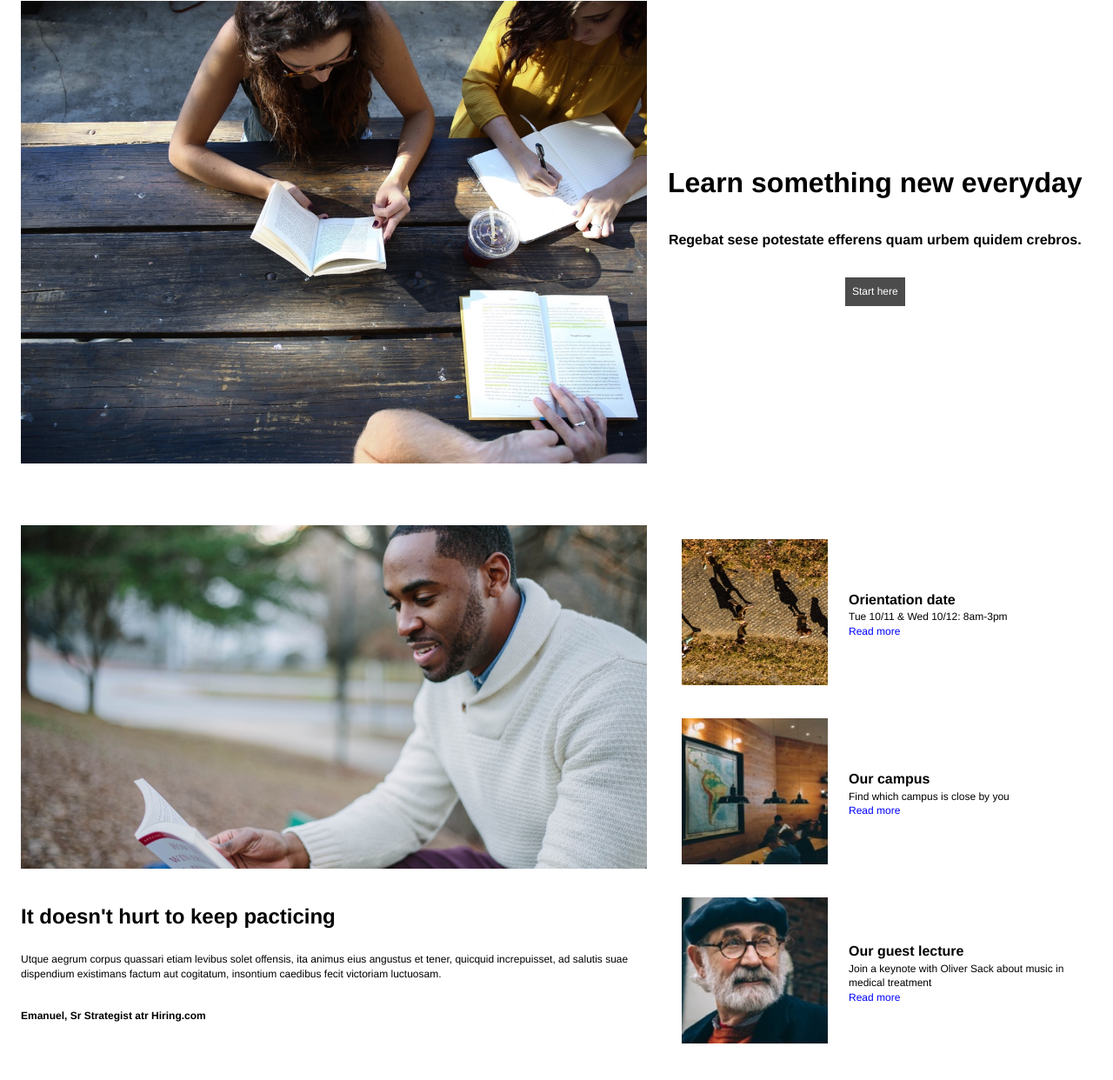
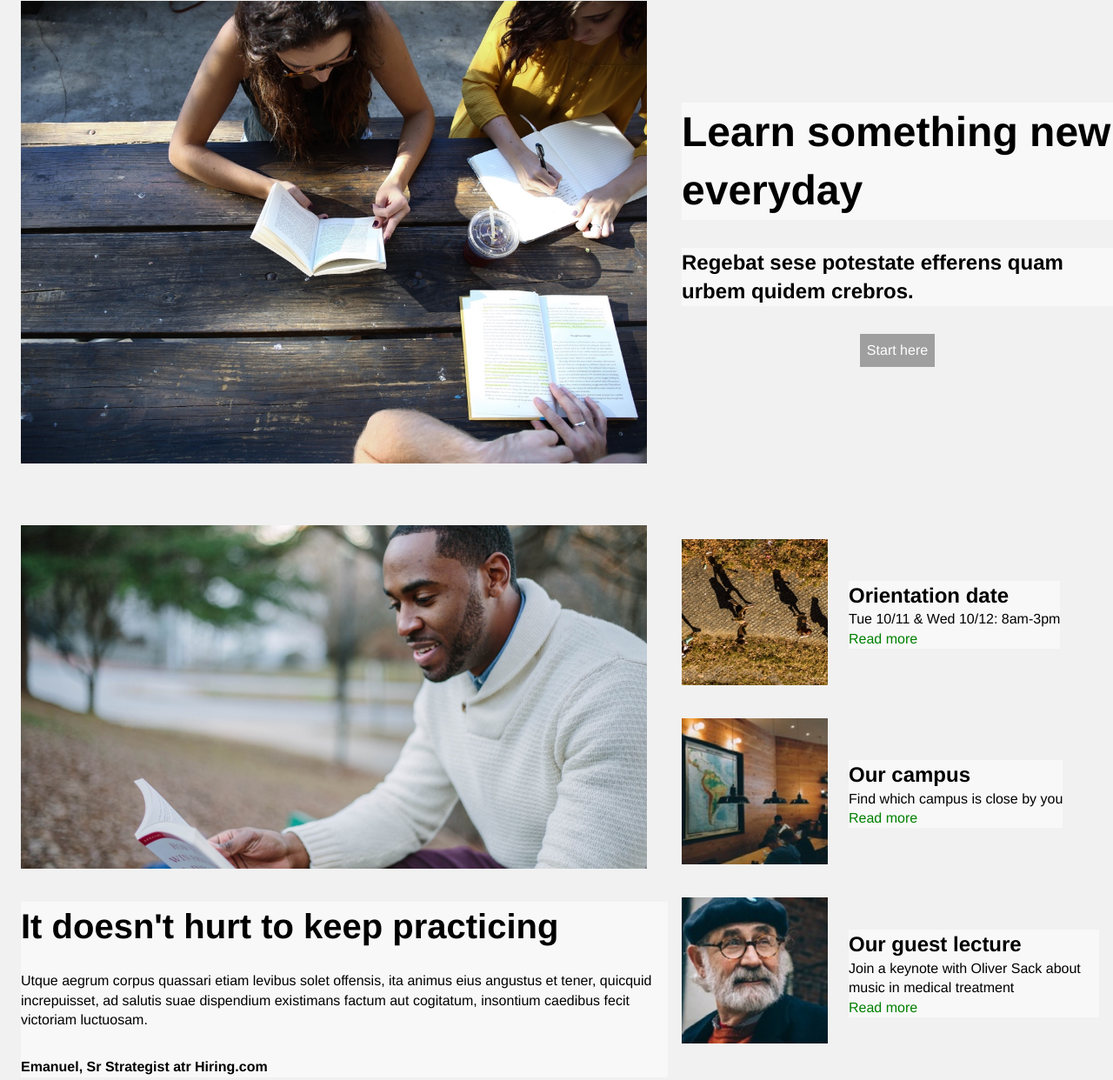
Before and after one commit to esperancecerda/colmar, a plain HTML site: page index.html in a window 1280 px wide. Shown: the part 95-1337 px from the top of the page at 87% size. Drawn offline with Linux system fonts and the light colour scheme.

Commit message:
Updates Look and Feel

```diff
--- a/index.html
+++ b/index.html
@@ -46,7 +46,7 @@
     <div class="textcontent subcontainer-right">
       <h1>Learn something new everyday</h1>
       <h3>Regebat sese potestate efferens quam urbem quidem crebros.</h3>
-      <p id="starthere"class="button">Start here</p>
+      <p id="starthere"class="button"><a href="#">Start here</a></p>
     </div>
   </div>
 
@@ -58,7 +58,7 @@
       <img src="./resources/images/information-main.jpg" alt="man reading outside in the fall">
     </div>
    <div class="information-text">
-      <h2>It doesn't hurt to keep pacticing</h2>
+      <h2>It doesn't hurt to keep practicing</h2>
       <p class="quote">Utque aegrum corpus quassari etiam levibus solet offensis,
         ita animus eius angustus et tener, quicquid increpuisset,
         ad salutis suae dispendium existimans factum aut cogitatum,
--- a/resources/css/style.css
+++ b/resources/css/style.css
@@ -14,6 +14,7 @@ body {
   margin: 0px;
   overflow-x: hidden;
   line-height: 1.4;
+  background-color: rgba(211,211,211,0.3);
 }
 
 .flex {
@@ -29,7 +30,8 @@ body {
 .subcontainer-right {
   max-width: 40%;
 }
-@media only screen and (max-width: 760px){
+/*Mobile containers and subcontainer*/
+@media only screen and (max-width: 480px){
   .subcontainer-left {
     max-width: 100%;
   }
@@ -43,20 +45,36 @@ img, video{
   object-fit: fill;
 }
 h1{
-  font-size: 2rem;
-  font-weight:bold;
+  font-size: 3rem;
+  font-weight:900;
 }
 h2 {
-  font-size: 1.5rem;
+  font-size: 2.5rem;
   font-weight: 700;
 }
 h3 {
-  font-size: 1rem;
+  font-size: 1.5rem;
   font-weight: 600;
 }
 p {
-  font-size: 0.75rem;
+  font-size: 1rem;
 }
+
+/*- interactions mouse on nav elements and buttons-->*/
+.nav li:hover{
+  opacity:0.5;
+}
+.nav a:active{
+  background-color: green;
+}
+#starthere:hover {
+  background-color: green;
+}
+.button a:active {
+  text-decoration: line-through;
+}
+
+
 /* header, nav*/
 .colmaracademy {
   height: 4rem;
@@ -66,7 +84,7 @@ p {
   right: 0;
   left: 0;
   z-index: 1;
-  background-color: white;
+  background-color: rgba(255,255,255, 0.5);
   align-items: center;
   justify-content: space-between;
   display: flex;
@@ -95,7 +113,9 @@ p {
   margin-top: 1rem;
   width: 3rem;
 }
-@media only screen and (max-width: 760px){
+
+/*Mobile Header and NaV*/
+@media only screen and (max-width: 480px){
   .desktop.nav {
     display: none;
   }
@@ -110,35 +130,40 @@ p {
 /*section 1*/
 .section1{
   padding-top: 4rem;
-  /*background-color: gray;*/
 }
 .banner {
   margin: 2rem 1.5rem;
 }
-.button {
-  background-color: rgba(0, 0, 0, 0.7);
-  color: rgba(255,255, 255, 1);
+#starthere {
+  background-color: rgba(125, 125, 125, 0.7);
   padding: 0.5rem 0.5rem;
   margin-top: 2rem;
 }
-#starthere {
+#starthere a{
   text-align: center;
-
+  color: rgba(255,255, 255, 1);
 }
 .textcontent h3 {
   margin-top: 2rem;
   text-align: left;
+  background-color: rgba(255,255,255, 0.5);
 }
 .textcontent h1 {
   text-align: left;
+  background-color: rgba(255,255,255, 0.5);
 }
 .textcontent {
   display: flex;
   flex-direction: column;
   align-items: center;
   justify-content: center;
+  margin-left: 1rem; /* added extra margin of 1rem because it
+  made more sense to have the same margin on all element on
+  right side*/
 }
-@media only screen and (max-width: 760px){
+
+/*Mobile section 1*/
+@media only screen and (max-width: 480px){
   .section1{
     display: block;
   }
@@ -155,10 +180,9 @@ p {
     width: 100%;
     padding:1rem 0;
   }
+}
 
-}
 /*section 2*/
-
 .section2{
   margin-top: 2rem;
 }
@@ -179,6 +203,7 @@ p {
   max-width; 65%;
   text-align: left;
   margin: 0.5rem 0 0.5rem 1.5rem;
+  background-color: rgba(255,255,255, 0.5);
 }
 
 .Orientation, .Campus, .Guest {
@@ -202,6 +227,7 @@ p {
 .information-text {
   text-align: left;
   margin-left: 1.5rem;
+  background-color: rgba(255,255,255, 0.5);
 }
 .information-text h2 {
   margin-bottom: 1.5rem;
@@ -213,10 +239,11 @@ p {
   font-weight: 600;
 }
 .readmore a{
-  color: blue;
+  color: green;
 }
 
-@media only screen and (max-width: 760px){
+/*Mobile section 2*/
+@media only screen and (max-width: 480px){
   .information-main {
     display: none;
   }
@@ -230,6 +257,7 @@ p {
   .image.guest{
     display: none;
   }
+
   .flex.information-more {
     display:block;
   }
@@ -264,13 +292,15 @@ p {
 .course-info {
   text-align: left;
   margin: 2rem 0 1.5rem 2rem;
+  background-color: rgba(255,255,255, 0.5);
 }
 .featured-courses h2 {
   margin: 2rem 0;
+  background-color: rgba(255,255,255, 0.5);
 }
 
-
-@media only screen and (max-width: 760px){
+/*Mobile section 3*/
+@media only screen and (max-width: 480px){
   .course-img, .course-info p{
     display: none;
   }
@@ -297,8 +327,8 @@ p {
     margin-bottom: 2rem;
   }
 }
+
 /*section 4*/
-
 .thesis {
   display:flex;
   justify-content: flex-start;
@@ -310,15 +340,17 @@ p {
   max-width; 65%;
   height: auto;
   margin: 0.5rem 0 0.5rem 1.5rem;
+  background-color: rgba(255,255,255, 0.5);
 }
 .image.fisma,
 .image.nowthen {
-  width: 35%;
+  max-width: 35%;
   height: auto;
   margin: 1rem 1rem;
 }
 .exhibit {
   margin: 2rem 0;
+  background-color: rgba(255,255,255, 0.5);
 }
 .reimagine{
   margin: 0 1.5rem;
@@ -327,12 +359,14 @@ p {
   display: block;
   text-align: left;
   margin: 1.5rem 0rem 2rem 1.5rem;
+  background-color: rgba(255,255,255, 0.5);
 }
 .thesis.text p{
   margin-top: 1rem;
 }
 
-@media only screen and (max-width: 760px){
+/*Mobile section 4*/
+@media only screen and (max-width: 480px){
   .thesis-right, .thesis.text{
     display:none;
   }
@@ -353,7 +387,9 @@ p {
 .footer span{
   font-size: .75rem;
 }
-@media only screen and (max-width: 760px){
+
+/*Mobile section footer*/
+@media only screen and (max-width: 480px){
   .disclaimer {
     display: none;
   }
```
